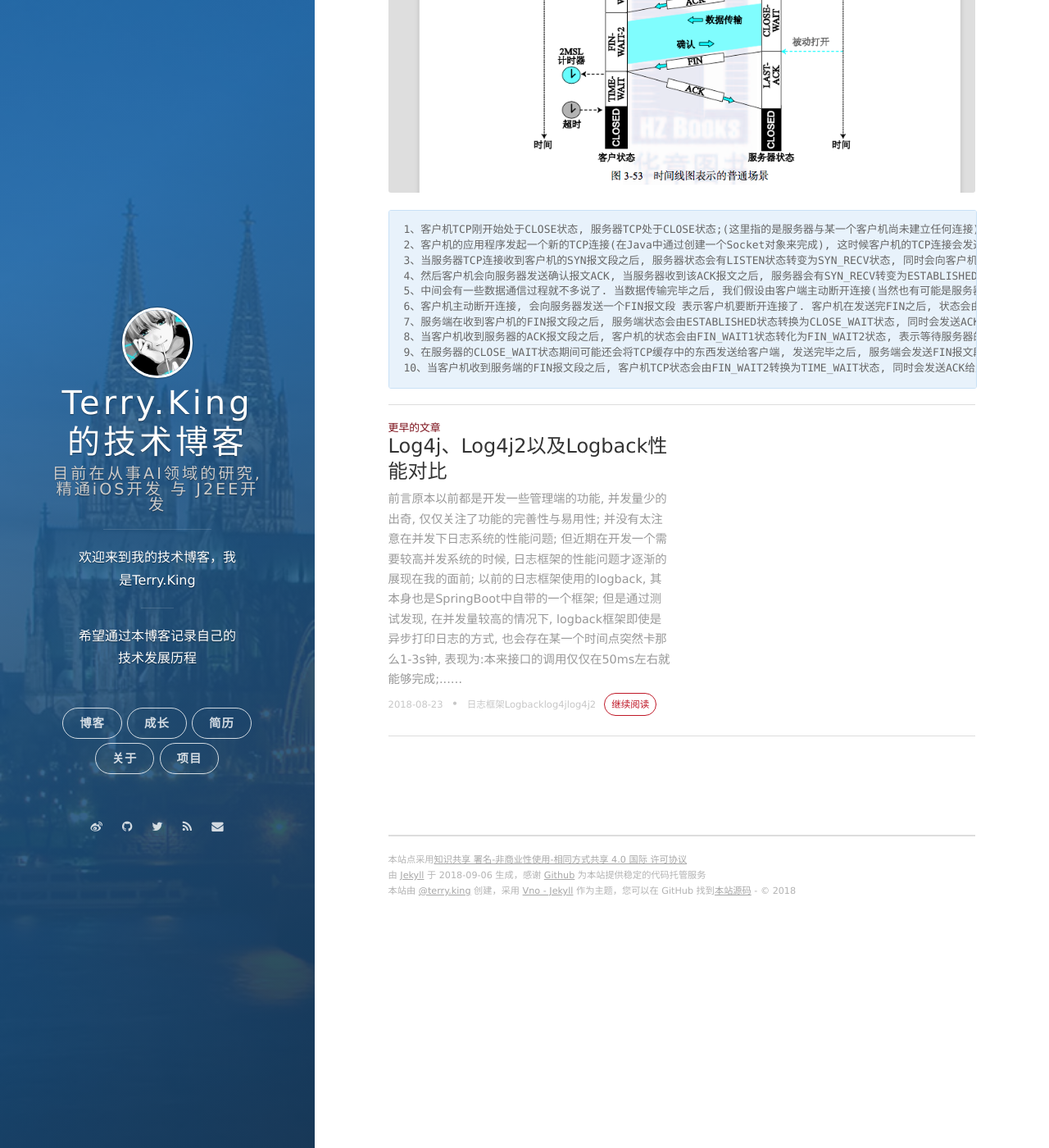
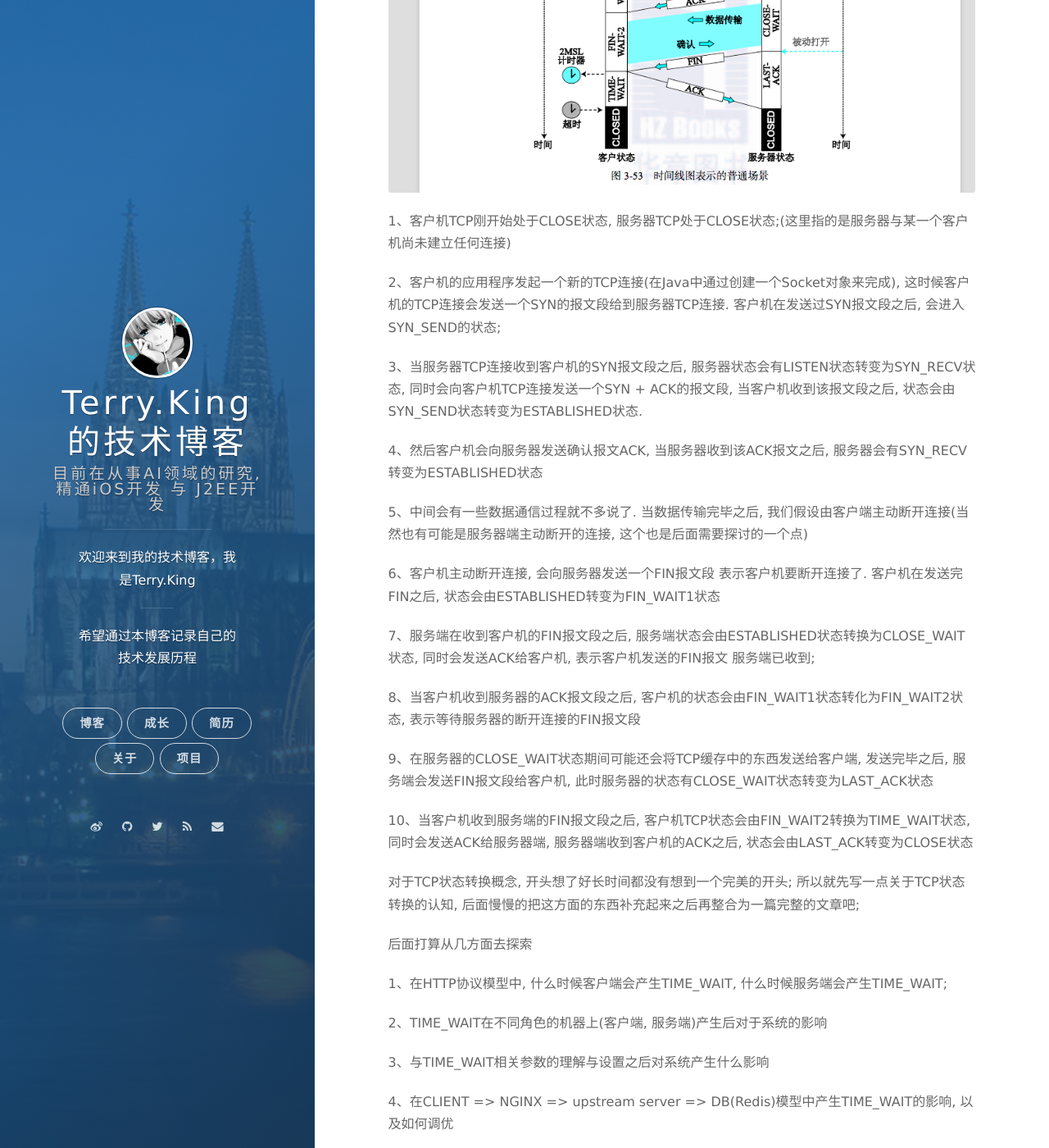
Before and after one commit to terryKing1992/terryKing1992.github.io, a Jekyll site: the page built from _posts/2018-08-23-network-tcp-time-wait-details.md, in a window 1280 px wide and 1400 px high, scrolled down 919 px. Shown: the whole window at 82% size. Built offline with Jekyll 4.4.1, drawn with Linux system fonts in a browser that asks for light colours; nearby versions of some CDN libraries; comment, search, counter and statistics services are not loaded; some of the changed text lies outside the part shown.

Commit message:
增加后面的关于TCP博客的一些规划

````diff
--- a/_posts/2018-08-23-network-tcp-time-wait-details.md
+++ b/_posts/2018-08-23-network-tcp-time-wait-details.md
@@ -10,7 +10,7 @@ tags: [网络, 握手, TCP]
 因为最近遇到点关于TIME_WAIT的问题, 随手在网上搜索了关于如何减少LINUX 服务器的TIME_WAIT数量, 通过设置网上提及的那些参数, 确实起到了作用, 但是下来之后, 想了解一下为什么会出现TIME_WAIT, 通过网上搜索, 看TCP的状态转换; 终于得知了TCP TIME_WAIT状态, 但这只是迈出了解TIME_WAIT的第一步; 后面逐层了解更加深层次的网络知识;
 
 
-### TIME_WAIT产生的原因
+### TCP状态转换
 
 对于稍微了解一点TCP原理的同学都知道, TCP是可靠的通信协议; 建立连接的时候会经过3次握手, 断开连接的时候会经过4次挥手; 而TIME_WAIT状态正是出现在挥手的时候; 在网上搜索TCP状态转换的时候真的是五花八门的图都有, 但知识的准确性有待考究.
 
@@ -18,15 +18,38 @@ tags: [网络, 握手, TCP]
 
 ![TCP各端状态转换图](/assets/images/2018-09-06-tcp_state_transfer.png)
 
-```text
 1、客户机TCP刚开始处于CLOSE状态, 服务器TCP处于CLOSE状态;(这里指的是服务器与某一个客户机尚未建立任何连接)
+
 2、客户机的应用程序发起一个新的TCP连接(在Java中通过创建一个Socket对象来完成), 这时候客户机的TCP连接会发送一个SYN的报文段给到服务器TCP连接. 客户机在发送过SYN报文段之后, 会进入SYN_SEND的状态;
+
 3、当服务器TCP连接收到客户机的SYN报文段之后, 服务器状态会有LISTEN状态转变为SYN_RECV状态, 同时会向客户机TCP连接发送一个SYN + ACK的报文段, 当客户机收到该报文段之后, 状态会由SYN_SEND状态转变为ESTABLISHED状态.
+
 4、然后客户机会向服务器发送确认报文ACK, 当服务器收到该ACK报文之后, 服务器会有SYN_RECV转变为ESTABLISHED状态
+
 5、中间会有一些数据通信过程就不多说了. 当数据传输完毕之后, 我们假设由客户端主动断开连接(当然也有可能是服务器端主动断开的连接, 这个也是后面需要探讨的一个点)
+
 6、客户机主动断开连接, 会向服务器发送一个FIN报文段 表示客户机要断开连接了. 客户机在发送完FIN之后, 状态会由ESTABLISHED转变为FIN_WAIT1状态
+
 7、服务端在收到客户机的FIN报文段之后, 服务端状态会由ESTABLISHED状态转换为CLOSE_WAIT状态, 同时会发送ACK给客户机, 表示客户机发送的FIN报文 服务端已收到;
+
 8、当客户机收到服务器的ACK报文段之后, 客户机的状态会由FIN_WAIT1状态转化为FIN_WAIT2状态, 表示等待服务器的断开连接的FIN报文段
+
 9、在服务器的CLOSE_WAIT状态期间可能还会将TCP缓存中的东西发送给客户端, 发送完毕之后, 服务端会发送FIN报文段给客户机, 此时服务器的状态有CLOSE_WAIT状态转变为LAST_ACK状态
-10、当客户机收到服务端的FIN报文段之后, 客户机TCP状态会由FIN_WAIT2转换为TIME_WAIT状态, 同时会发送ACK给服务器端, 服务器端收到客户机的ACK之后, 状态会由LAST_ACK转变为CLOSE状态,
-```
+
+10、当客户机收到服务端的FIN报文段之后, 客户机TCP状态会由FIN_WAIT2转换为TIME_WAIT状态, 同时会发送ACK给服务器端, 服务器端收到客户机的ACK之后, 状态会由LAST_ACK转变为CLOSE状态
+
+对于TCP状态转换概念, 开头想了好长时间都没有想到一个完美的开头; 所以就先写一点关于TCP状态转换的认知, 后面慢慢的把这方面的东西补充起来之后再整合为一篇完整的文章吧;
+
+后面打算从几方面去探索
+
+1、在HTTP协议模型中, 什么时候客户端会产生TIME_WAIT, 什么时候服务端会产生TIME_WAIT;
+
+2、TIME_WAIT在不同角色的机器上(客户端, 服务端)产生后对于系统的影响
+
+3、与TIME_WAIT相关参数的理解与设置之后对系统产生什么影响
+
+4、在CLIENT => NGINX => upstream server => DB(Redis)模型中产生TIME_WAIT的影响, 以及如何调优
+
+5、NGINX中的upstream设置keepalive 对于系统优化有什么优缺点
+
+6、为什么TIME_WAIT的超时时间为2MSL, 理论依据是什么.
````
